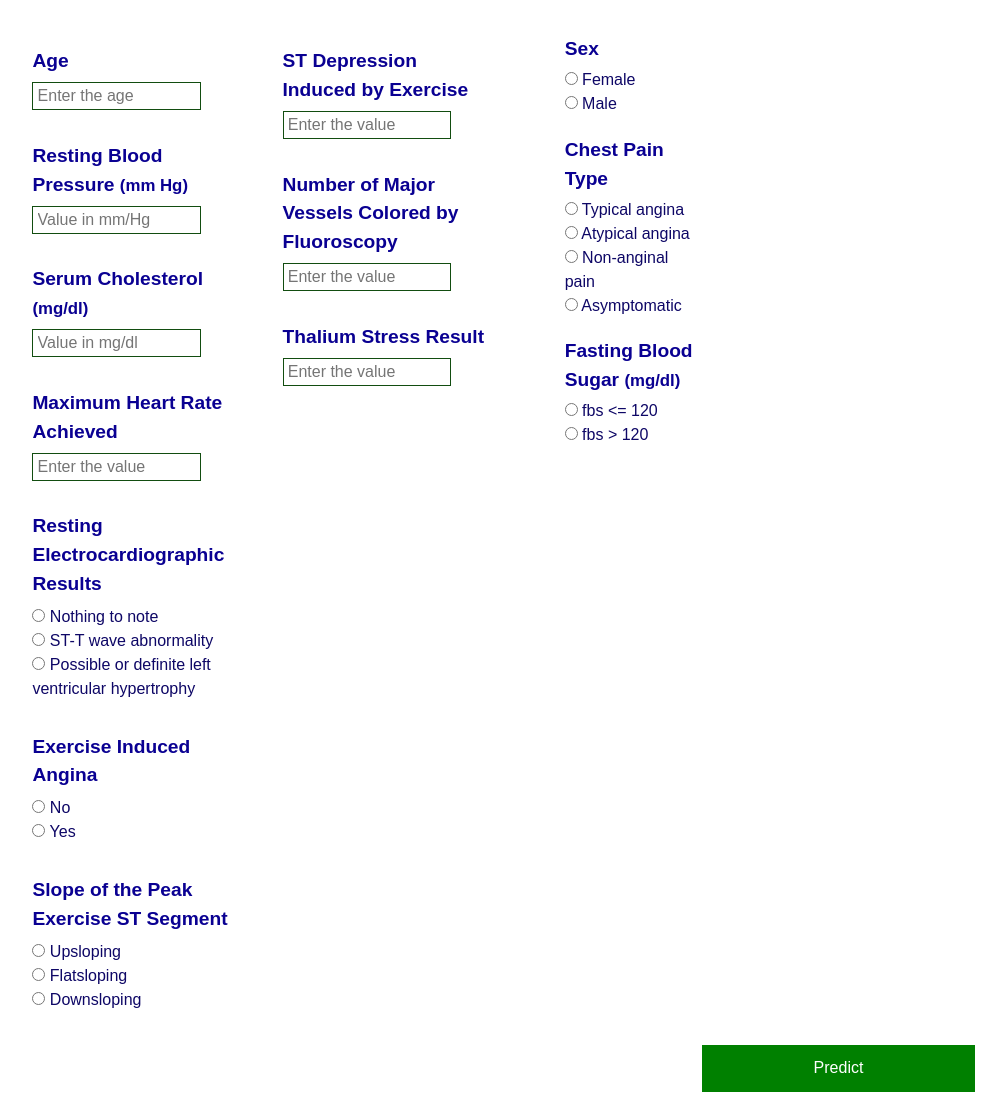
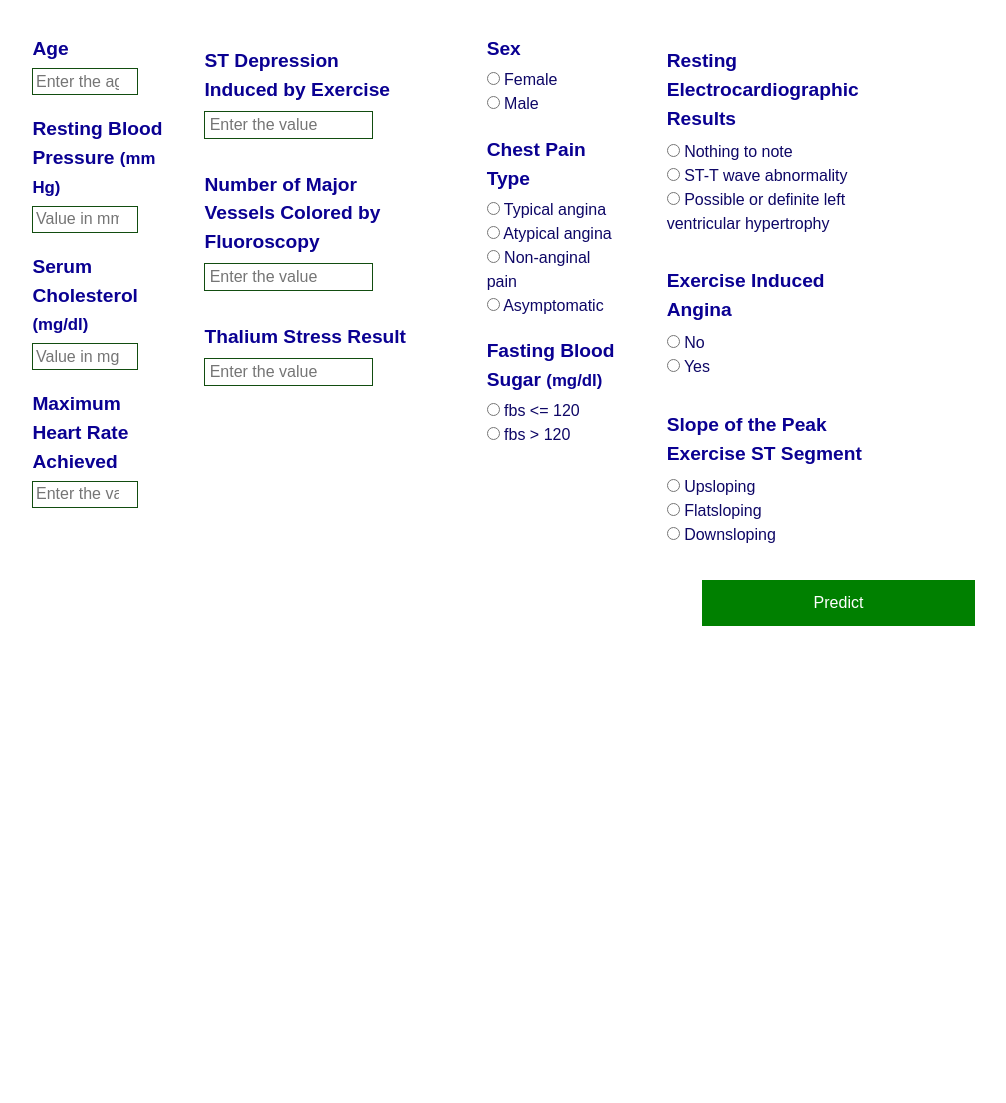
Before and after one commit to Nagbou/Heart-disease-prediction, a Flask app: page / in a window 1280 px wide. Shown: the part 74-1177 px from the top of the page, without its empty margins (199-1205 px from the left). After the commit the page ends 700 px from the top, so only its background shows below. Run offline with Flask 2, Linux system fonts and the light colour scheme; parts of the project's set-up code (start-up, migrations or seed data) failed here and were passed over; some libraries are stand-ins or nearby versions.

Commit message:
Update index.html

```diff
--- a/templates/index.html
+++ b/templates/index.html
@@ -19,7 +19,7 @@
     <h1 class="header mt-3">Heart Disease Prediction</h1>
     <form id="predictForm">
         <div class="container row mt-2">
-            <div class="col col-3 me-3">
+            <div class="col col-2 me-3">
                 <div class="form-group">
                     <label for="age">Age</label><br>
                     <input type="number" id="age" name="age" placeholder="Enter the age" required>
```
